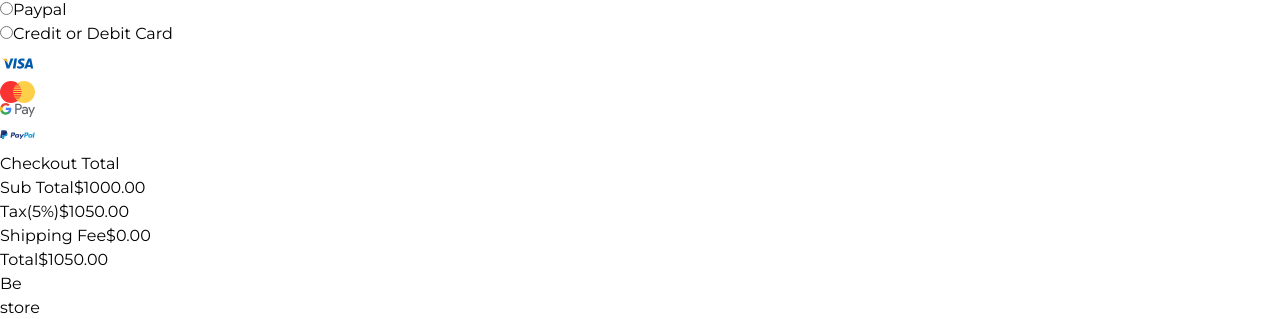
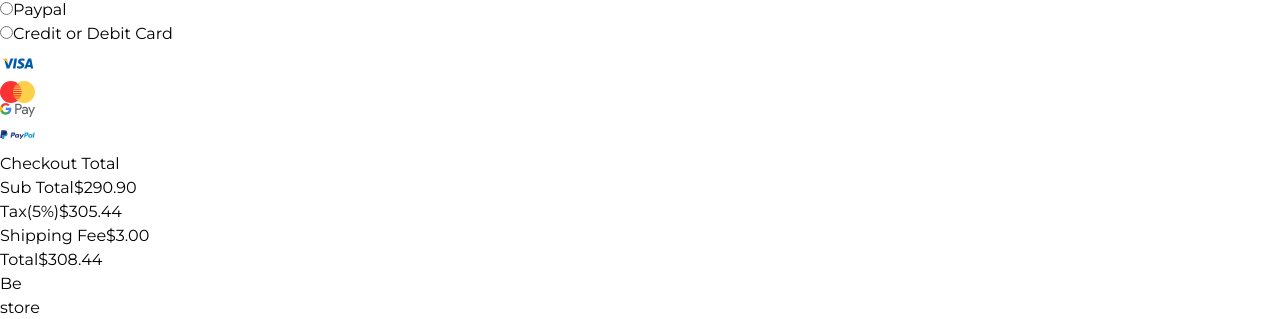
Before and after one commit to Xyzeebit/best-store, a React (Vite) app: page /checkout in a window 1280 px wide. Shown: the part 758-1077 px from the top of the page. Built offline with nearby package versions, Linux system fonts and the light colour scheme.

Commit message:
Fix bug on checkout sub total - Add error boundary to checkout route

```diff
--- a/src/components/cart/CheckoutPanel.jsx
+++ b/src/components/cart/CheckoutPanel.jsx
@@ -1,5 +1,5 @@
 import PropTypes from "prop-types";
-import { useState } from 'react';
+import { useEffect, useState } from 'react';
 import visaIcon from "../../assets/icons/visa_icon.svg";
 import mastercardIcon from "../../assets/icons/mastercard_icon.svg";
 import paypalIcon from "../../assets/icons/paypal_icon.svg";
@@ -9,10 +9,31 @@ const CheckoutPanel = ({ orders }) => {
   const [coupon, setCoupon] = useState('');
   const [applyCoupon, setApplyCoupon] = useState(false);
   const [paymentMethod, setPaymentMethod] = useState("");
+  const [total, setTotal] = useState({
+    subTotal: 0.00, totalTax: 0.00, total: 0.00
+  });
+  const TAX_RATE = 1.05; // 5% tax rate
+  const COUPON = 100.00; // coupon amount
 
   const handleSubmit = () => {
 
   }
+
+  useEffect(() => {
+    if (orders && orders.orders) {
+      let subTotal = 0;
+      orders.orders.forEach(order => {
+        subTotal += parseFloat(order.price * order.quantity)
+      });
+      let totalTax = subTotal * TAX_RATE;
+      let total = totalTax;
+      if (applyCoupon) {
+        total -= COUPON;
+      }
+      total += orders.shippingCost;
+      setTotal({ subTotal, totalTax, total });
+    }
+  }, [orders, applyCoupon]);
 
   return (
     <div className="px-4 md:px-16 py-12">
@@ -59,7 +80,7 @@ const CheckoutPanel = ({ orders }) => {
                 applyCoupon ? "bg-red-500" : "bg-green-900"
               } py-2 shadow-lg`}
             >
-              Apply coupon
+              {applyCoupon ? 'Coupon applied' : 'Apply coupon'}
             </button>
           </div>
           <p className="text-gray-800 font-bold pt-8 pb-4">Payment Methods</p>
@@ -141,27 +162,33 @@ const CheckoutPanel = ({ orders }) => {
               </p>
               <div className="flex justify-between items-center px-2 py-1">
                 <span className="font-semibold">Sub Total</span>
-                <span className="text-green-900 font-medium">${"1000.00"}</span>
+                <span className="text-green-900 font-medium">
+                  ${total.subTotal.toFixed(2)}
+                </span>
               </div>
               <div className="flex justify-between items-center px-2 py-1">
                 <span className="font-semibold">Tax(5%)</span>
-                <span className="text-green-900 font-medium">${"1050.00"}</span>
+                <span className="text-green-900 font-medium">
+                  ${total.totalTax.toFixed(2)}
+                </span>
               </div>
               {applyCoupon && (
                 <div className="flex justify-between items-center px-2 py-1">
                   <span className="font-semibold">Coupon Discount</span>
-                  <span className="text-green-900 font-medium">
-                    ${"-100.00"}
-                  </span>
+                  <span className="text-green-900 font-medium">-${COUPON}</span>
                 </div>
               )}
               <div className="flex justify-between items-center px-2 py-1">
                 <span className="font-semibold">Shipping Fee</span>
-                <span className="text-green-900 font-medium">${"0.00"}</span>
+                <span className="text-green-900 font-medium">
+                  ${orders.shippingCost.toFixed(2)}
+                </span>
               </div>
               <div className="flex justify-between items-center border-b-2 px-2 py-1 mt-10 bg-gray-50">
                 <span className="font-semibold">Total</span>
-                <span className="text-green-900 font-medium text-lg">${"1050.00"}</span>
+                <span className="text-green-900 font-medium text-lg">
+                  ${total.total.toFixed(2)}
+                </span>
               </div>
             </div>
           </div>
@@ -232,7 +259,8 @@ DeliveryAddress.propTypes = {
 CheckoutPanel.propTypes = {
   orders: PropTypes.objectOf({
     orders: PropTypes.array.isRequired,
-    deliveryDetails: PropTypes.array.isRequired
+    deliveryDetails: PropTypes.array.isRequired,
+    shippingCost: PropTypes.number.isRequired,
   })
 }
 
--- a/src/redux/categoriesSlice.jsx
+++ b/src/redux/categoriesSlice.jsx
@@ -53,6 +53,7 @@ import icon from "../assets/smartphone.png";
      city: "Uyo",
      zipCode: "50021"
    },
+   shippingCost: 3.00,
  };
 
 
--- a/src/routes.jsx
+++ b/src/routes.jsx
@@ -283,7 +283,7 @@ const router = createBrowserRouter([
   {
     path: "/checkout",
     element: <Checkout />,
-  },
+    errorElement: <ErrorBoundary path="/" message="Page Not Found" />,  },
   {
     path: "*",
     element: <Error404 />,
```
